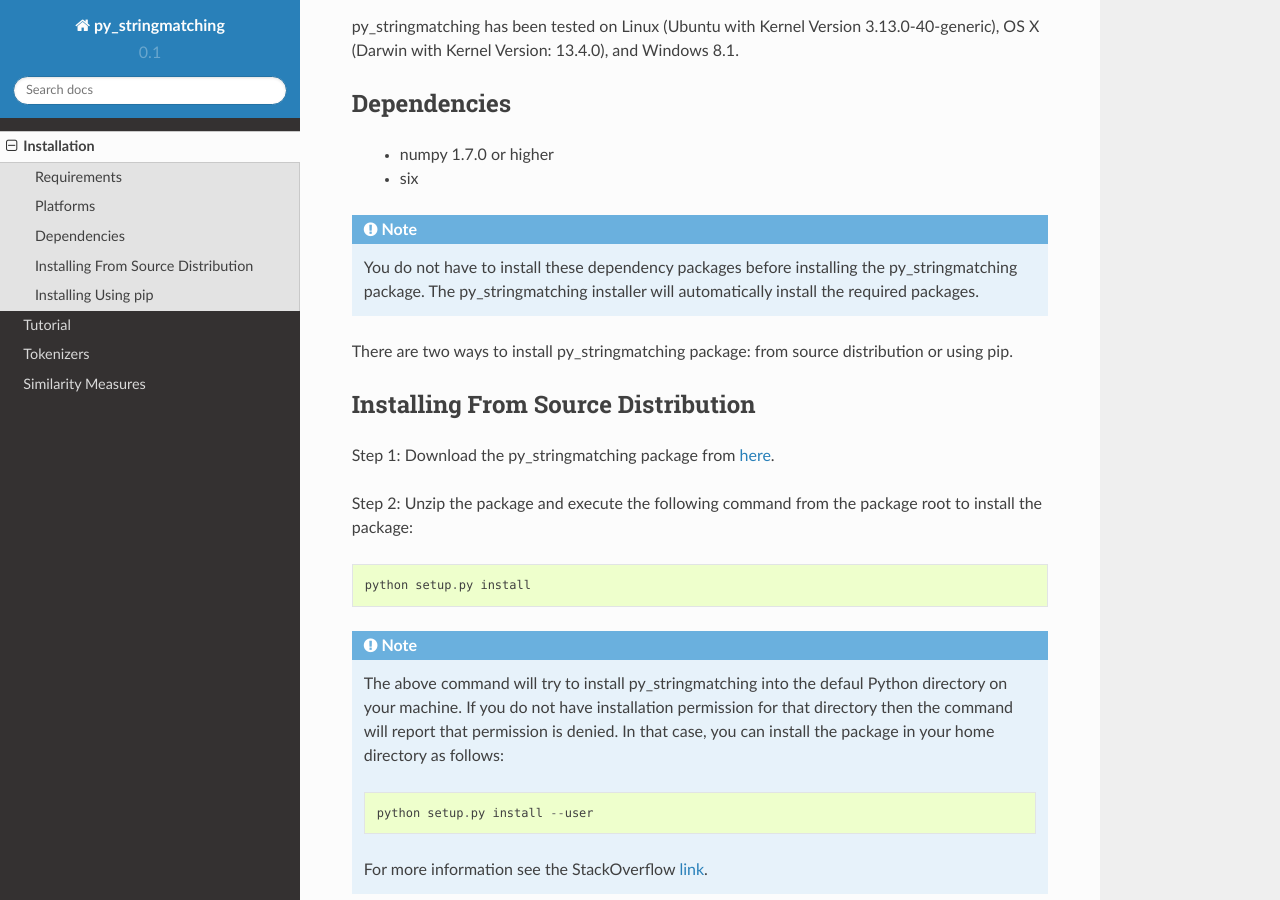
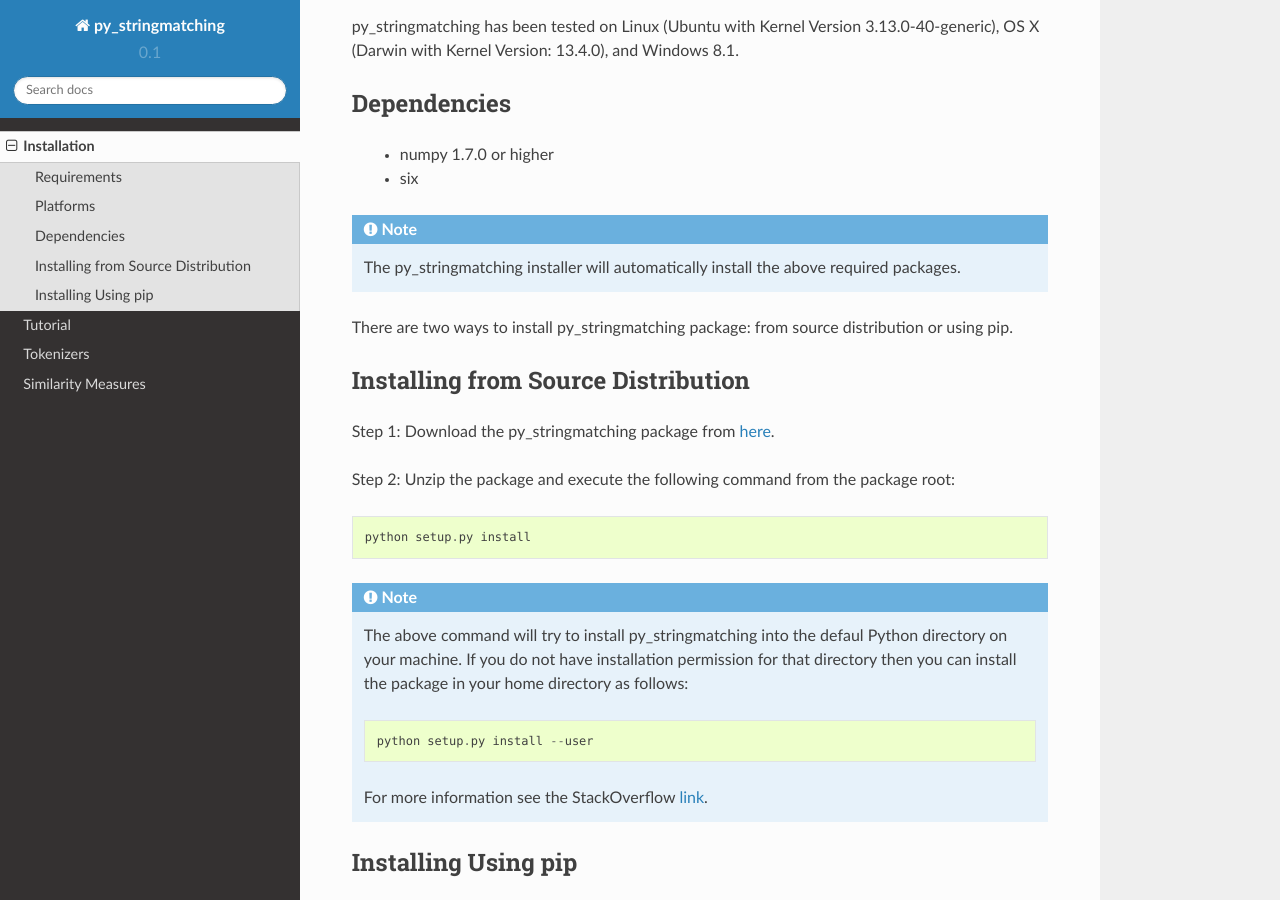
Before and after one commit to wynksaiddestroy/py_stringmatching, a Sphinx documentation site: the page built from docs/Installation.rst, in a window 1280 px wide and 900 px high, scrolled down 329 px. Built offline with Sphinx 7.4.7 and the Read the Docs theme 2.0.0, drawn with Linux system fonts in a browser that asks for light colours.

Commit message:
Updated Installation.rst

```diff
--- a/docs/Installation.rst
+++ b/docs/Installation.rst
@@ -18,23 +18,22 @@
 
 .. note::
 
-    You do not have to install these dependency packages before installing the py_stringmatching package.
-    The py_stringmatching installer will automatically install the required packages.
+     The py_stringmatching installer will automatically install the above required packages.
 
 There are two ways to install py_stringmatching package: from source distribution or using pip.
 
-Installing From Source Distribution
+Installing from Source Distribution
 -------------------------------------
 Step 1: Download the py_stringmatching package from `here
 <https://testpypi.python.org/pypi/py_stringmatching/0.1.0>`_.
 
-Step 2: Unzip the package and execute the following command from the package root to install the package::
+Step 2: Unzip the package and execute the following command from the package root::
 
     python setup.py install
 
 .. note::
 
-    The above command will try to install py_stringmatching into the defaul Python directory on your machine. If you do not have installation permission for that directory then the command will report that permission is denied. In that case, you can install the package in your home directory as follows::
+    The above command will try to install py_stringmatching into the defaul Python directory on your machine. If you do not have installation permission for that directory then you can install the package in your home directory as follows::
 
         python setup.py install --user
 
```
